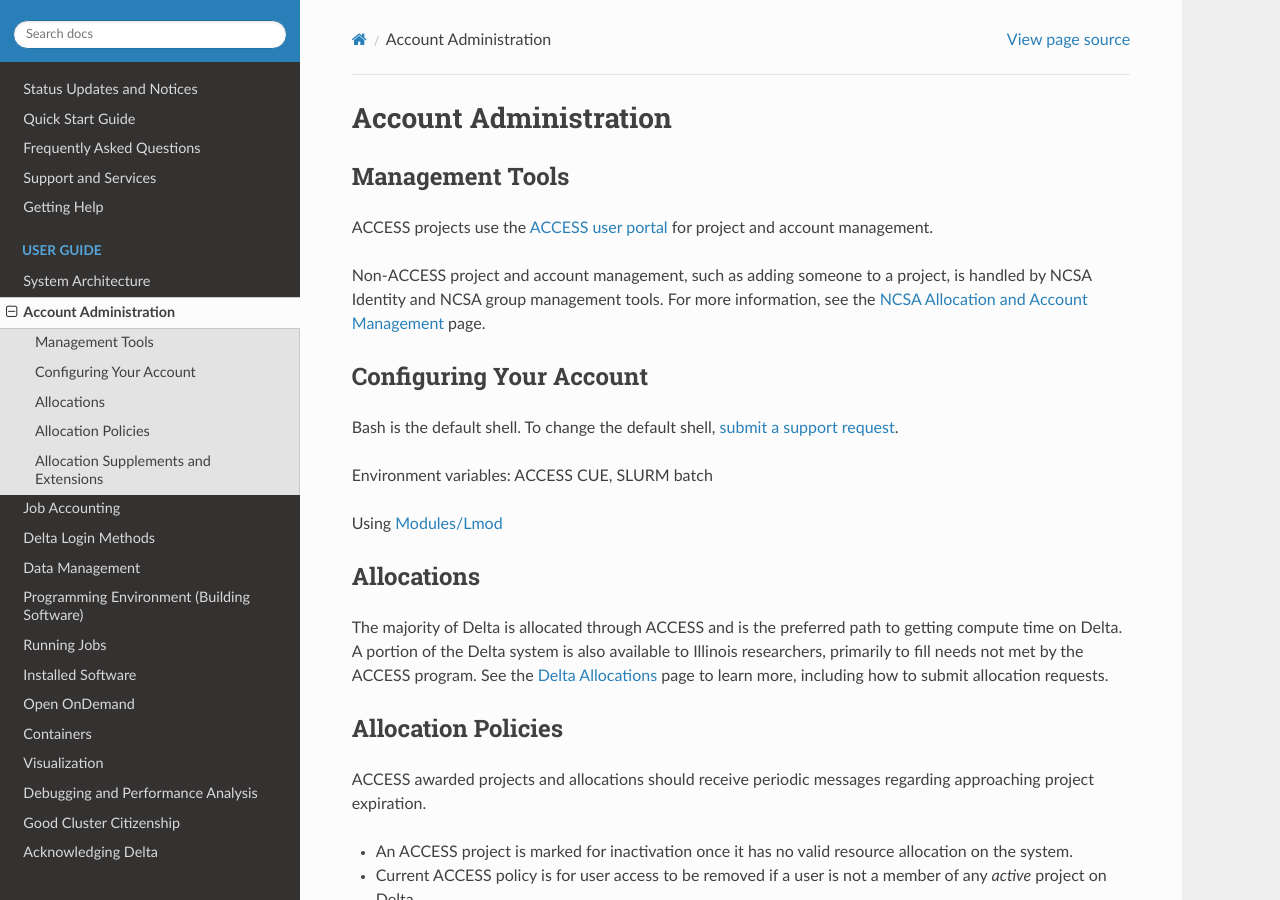
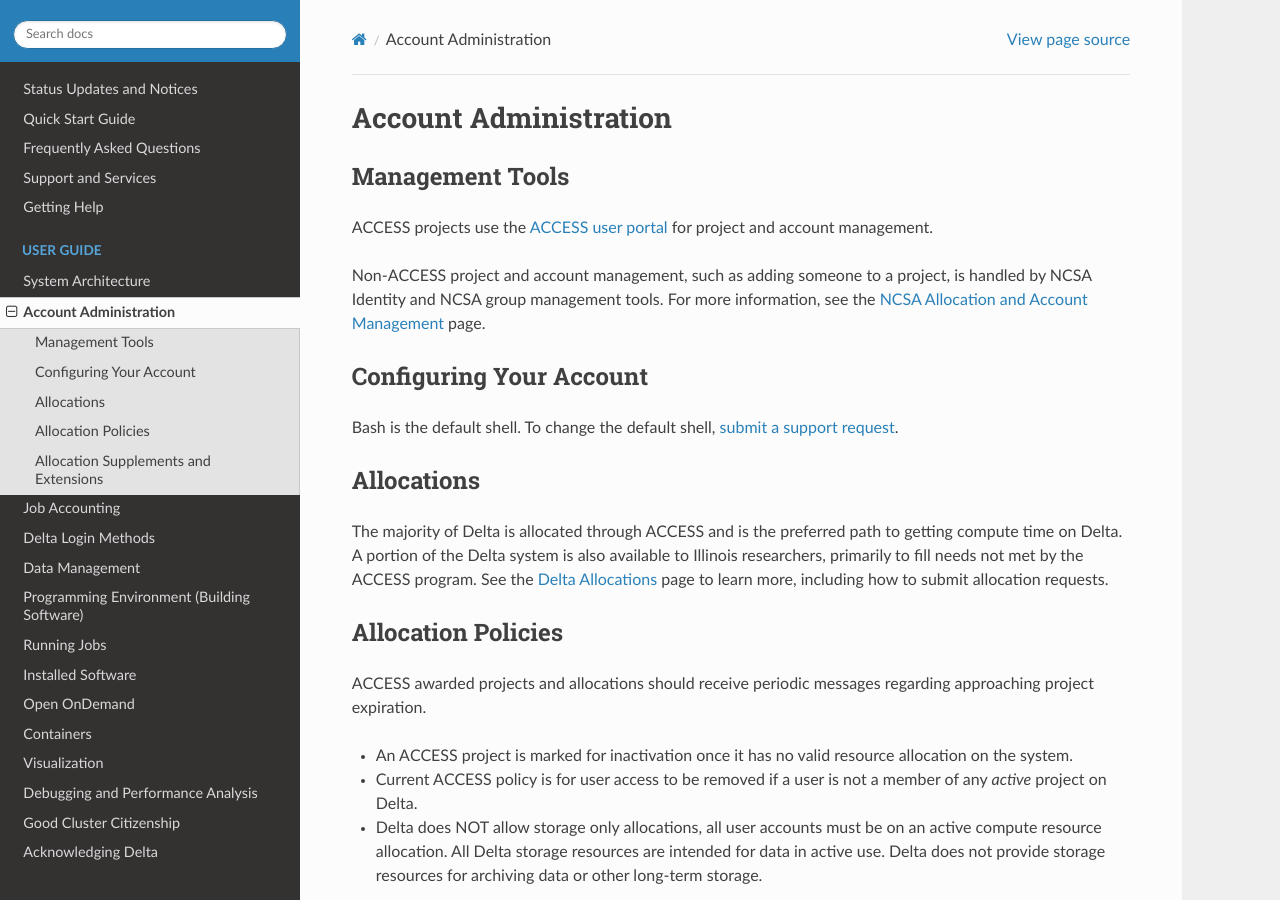
Before and after one commit to ncsa/Delta_doc, a Sphinx documentation site: the page built from docs/source/user_guide/accounts.rst, in a window 1280 px wide and 900 px high. Built offline with Sphinx 7.4.7 and the Read the Docs theme 2.0.0, drawn with Linux system fonts in a browser that asks for light colours.

Commit message:
Update accounts.rst updated configuring your account section
updated configuring your account section to remove disjointed content. There's an open Issue to update this section further.

```diff
--- a/docs/source/user_guide/accounts.rst
+++ b/docs/source/user_guide/accounts.rst
@@ -14,10 +14,6 @@ Configuring Your Account
 ----------------------------
 
 Bash is the default shell. To change the default shell, :ref:`submit a support request <help>`.
-
-Environment variables: ACCESS CUE, SLURM batch
-
-Using :ref:`module`
 
 Allocations
 -------------
```
